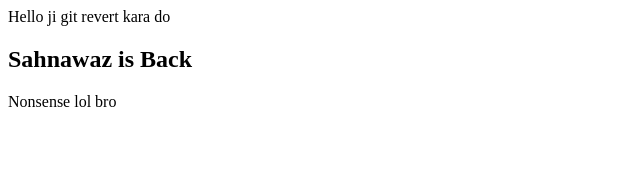
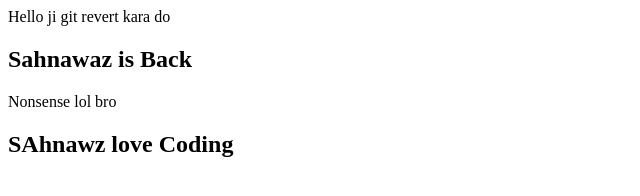
Before and after one commit to Sahnawaz6068/Git-Revert-Command, a plain HTML site: page index.html in a window 1280 px wide. Shown: the whole page, without its empty margins (0-640 px from the left). Drawn offline with Linux system fonts and the light colour scheme.

Commit message:
SahnawazLOv3

```diff
--- a/index.html
+++ b/index.html
@@ -9,5 +9,6 @@
     <div>Hello ji git revert kara do</div>
     <h2>Sahnawaz is Back</h2>
     <div>Nonsense lol bro</div>
+    <h2>SAhnawz love Coding </h2>
 </body>
 </html>
```
